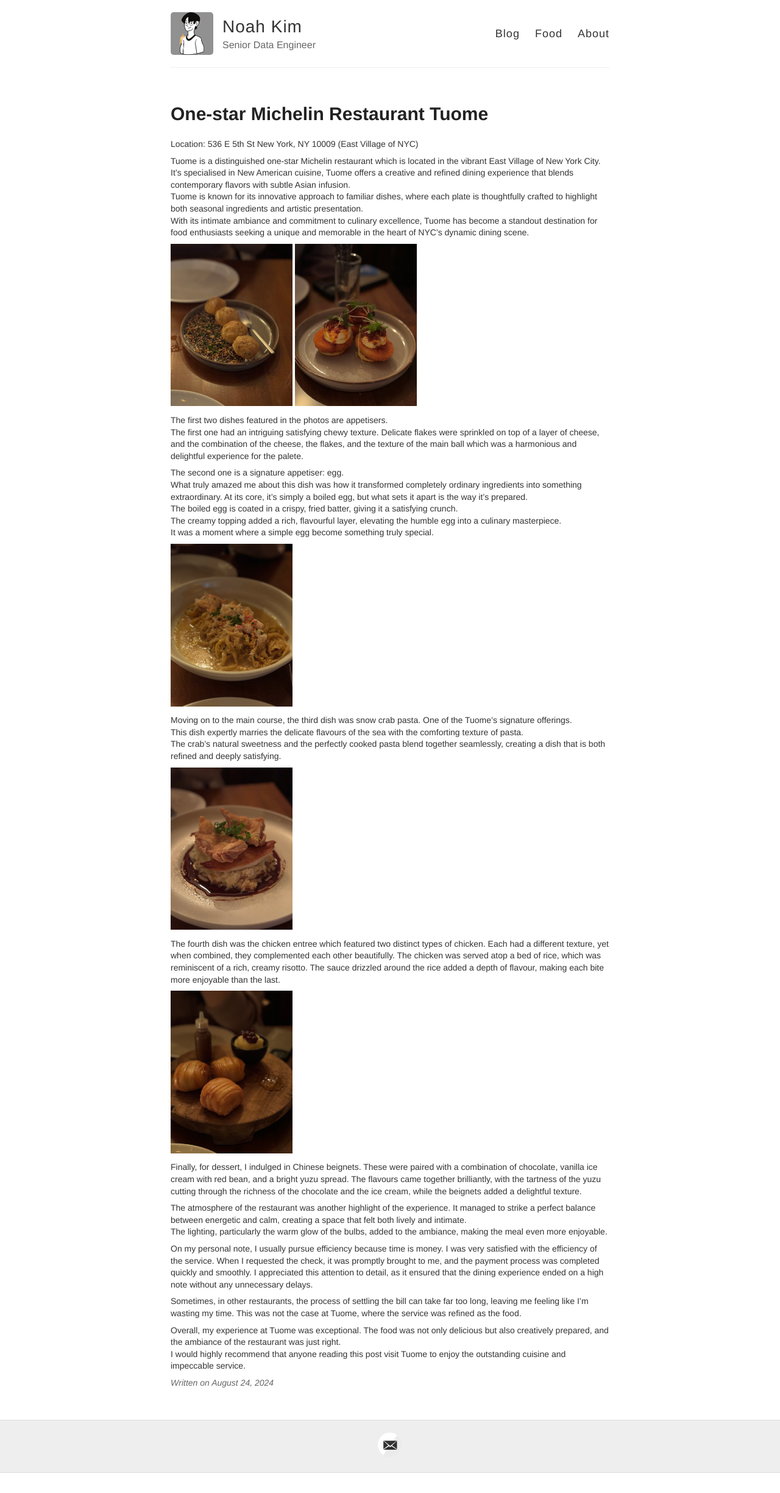
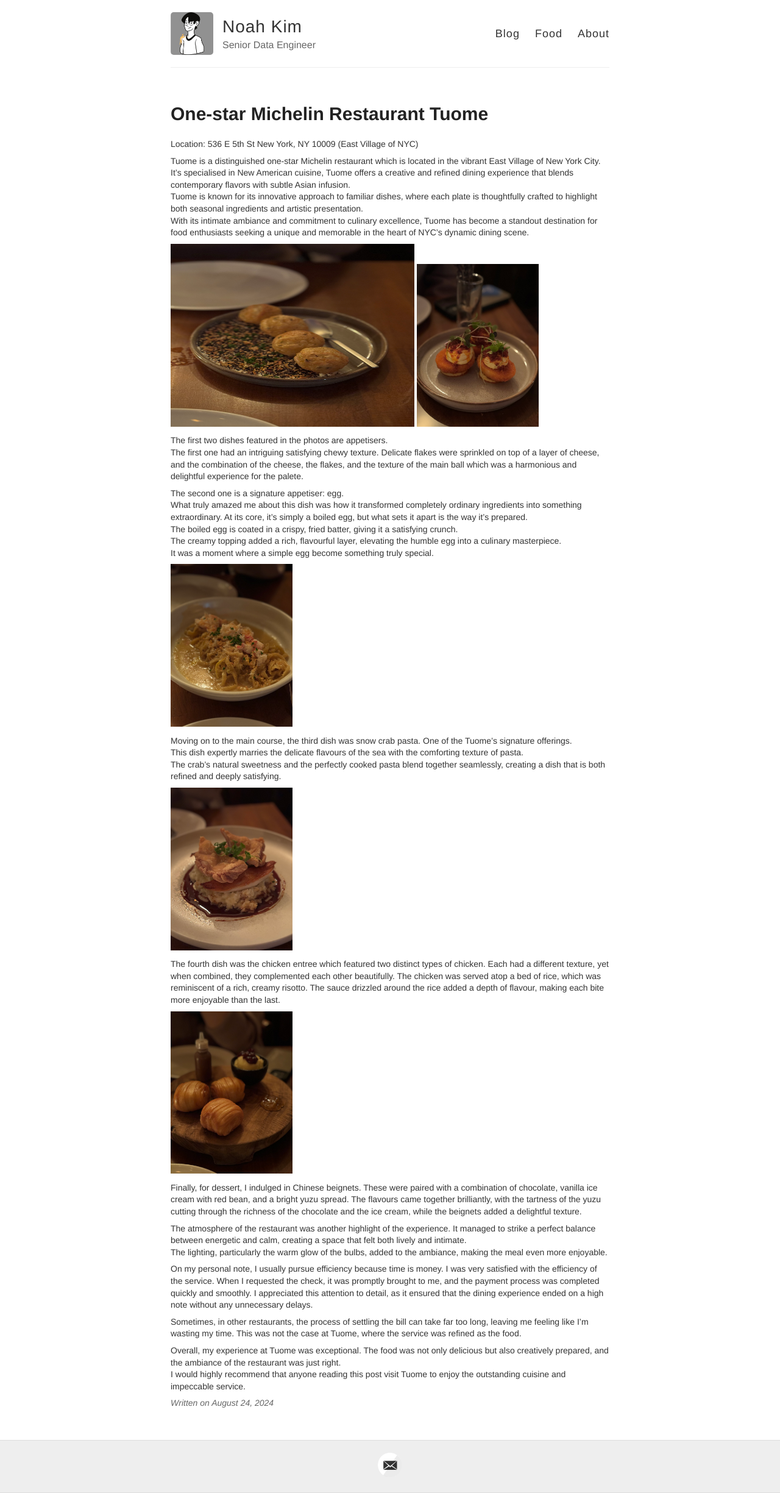
Before and after one commit to noahtjkim/noahtjkim.github.io, a Jekyll site: the page built from _posts/2024-08-24-Tuome.md, in a window 1280 px wide. Shown: the whole page at 61% size. Built offline with Jekyll 4.4.1, drawn with Linux system fonts in a browser that asks for light colours; before the commit the page ends 2416 px from its top, so only the background shows below that.

Commit message:
Update 2024-08-24-Tuome.md

```diff
--- a/_posts/2024-08-24-Tuome.md
+++ b/_posts/2024-08-24-Tuome.md
@@ -11,7 +11,8 @@
 Tuome is known for its innovative approach to familiar dishes, where each plate is thoughtfully crafted to highlight both seasonal ingredients and artistic presentation.
 With its intimate ambiance and commitment to culinary excellence, Tuome has become a standout destination for food enthusiasts seeking a unique and memorable in the heart of NYC's dynamic dining scene.
 
-![appetiser_1](/images/tuome/appetiser_1.jpg){: .img-medium }
+
+<img src="/images/tuome/appetiser_1.jpg" alt="appetiser_1" width="400" height="300">
 ![appetiser_egg](/images/tuome/appetiser_egg.jpg){: .img-medium }
 
 The first two dishes featured in the photos are appetisers.
```
